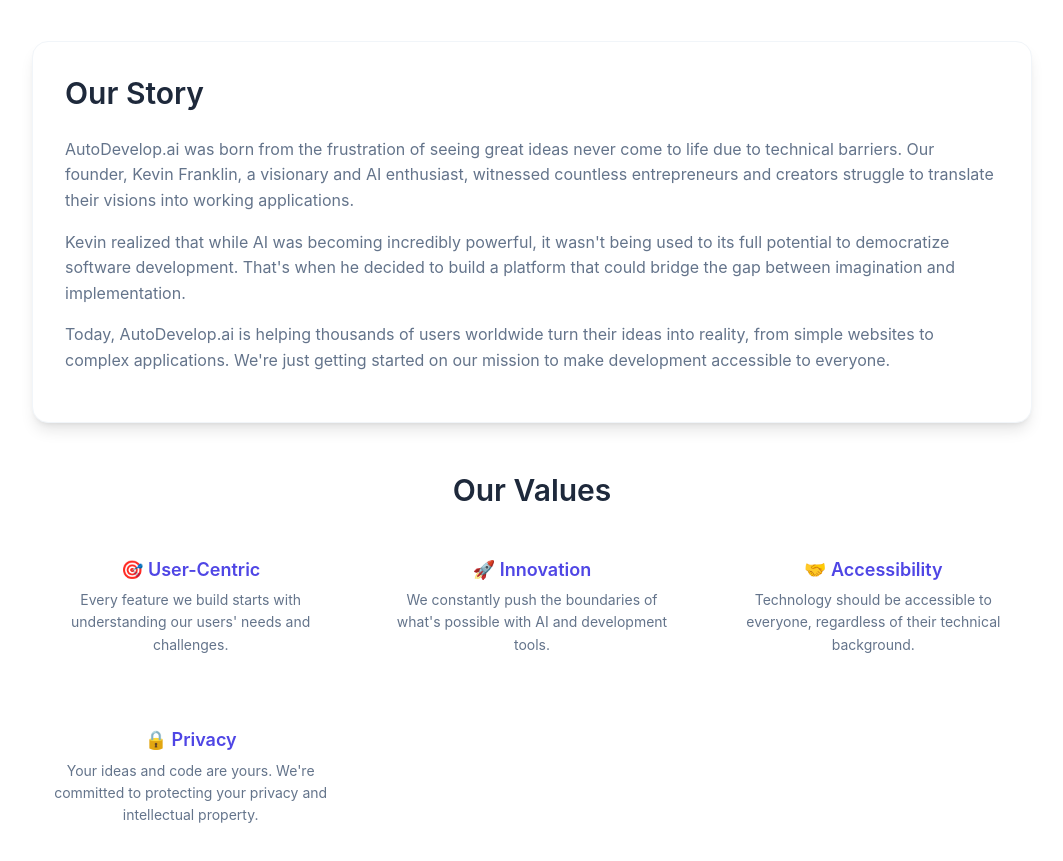
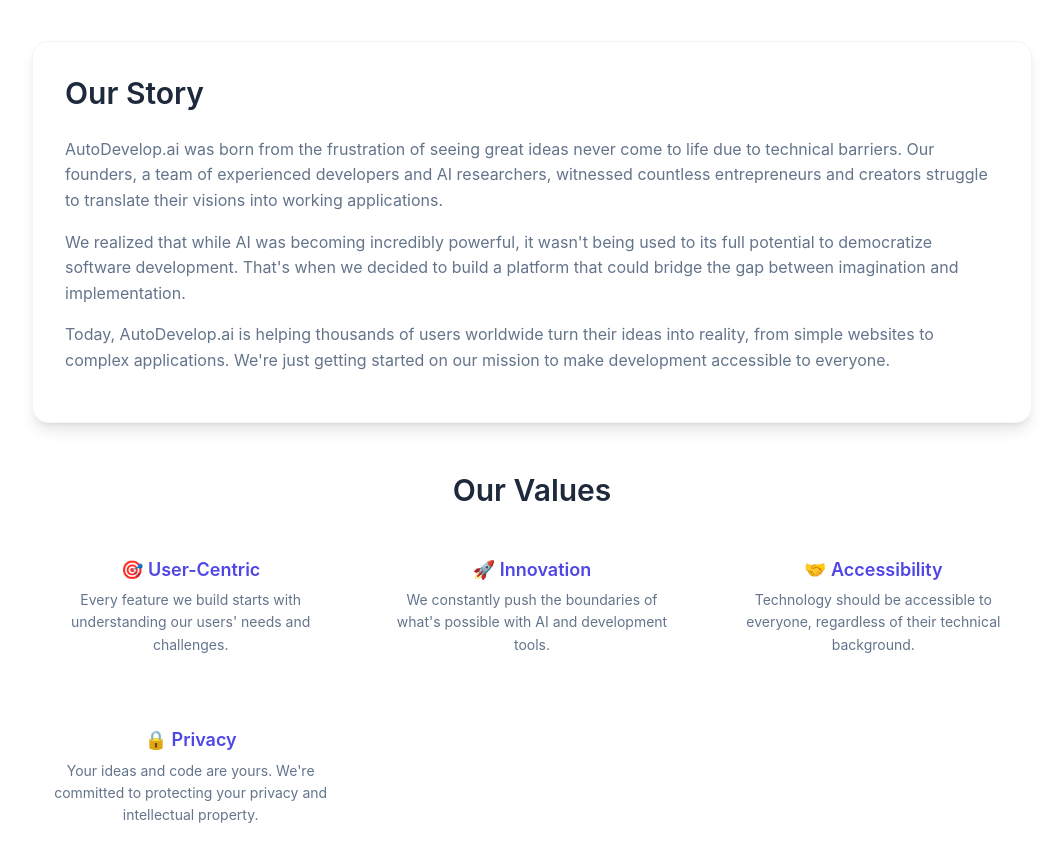
Before and after one commit to kev7n11f/autodevelop-v2, a React (Vite) app in the folder frontend/: page /about in a window 1280 px wide. Shown: the part 1720-2581 px from the top of the page, without its empty margins (108-1171 px from the left). Built offline with nearby package versions, Linux system fonts and the light colour scheme; no server answers.

Commit message:
Revert "test(register): add manual tests for user registration scenarios"
This reverts commit c8711f17d5f7bc5c847eb66382d994685a7c1ae4.

```diff
--- a/frontend/src/components/About.jsx
+++ b/frontend/src/components/About.jsx
@@ -75,12 +75,12 @@
           <h2>Our Story</h2>
           <p>
             AutoDevelop.ai was born from the frustration of seeing great ideas never come to life due to technical barriers.
-            Our founder, Kevin Franklin, a visionary and AI enthusiast, witnessed countless entrepreneurs and creators
+            Our founders, a team of experienced developers and AI researchers, witnessed countless entrepreneurs and creators
             struggle to translate their visions into working applications.
           </p>
           <p>
-            Kevin realized that while AI was becoming incredibly powerful, it wasn't being used to its full potential to
-            democratize software development. That's when he decided to build a platform that could bridge the gap
+            We realized that while AI was becoming incredibly powerful, it wasn't being used to its full potential to
+            democratize software development. That's when we decided to build a platform that could bridge the gap
             between imagination and implementation.
           </p>
           <p>
```
Also changed, not shown: 1 other file (tests, documents, lock files or other folders).
